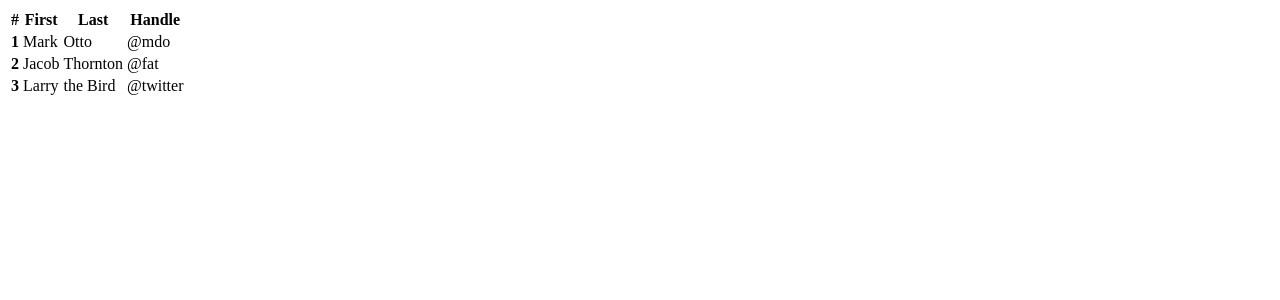
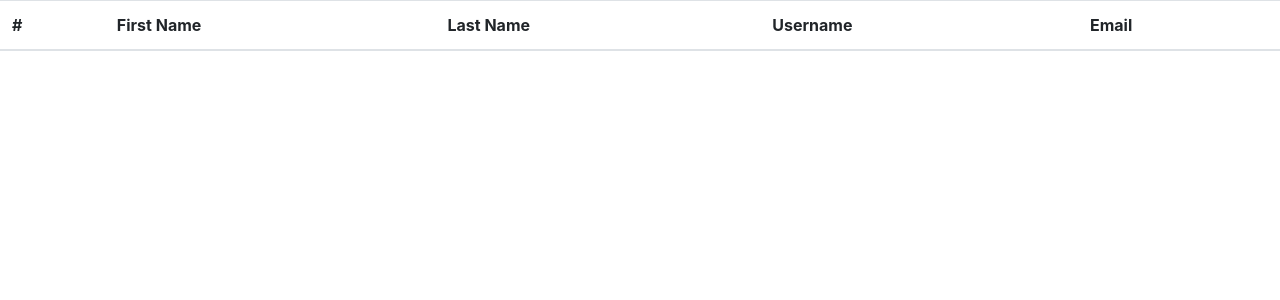
Before and after one commit to KiseraTimon/OOP-PHP-Forms, a PHP site: page /Structures/Tables/users.php in a window 1280 px wide. Shown: the top 300 px of the page. Run offline with PHP 8.4, Linux system fonts and the light colour scheme; lists and menus that the app fills with data are empty.

Commit message:
Modified users table structure

```diff
--- a/Structures/Tables/users.php
+++ b/Structures/Tables/users.php
@@ -4,36 +4,21 @@
     <meta charset="UTF-8">
     <meta name="viewport" content="width=device-width, initial-scale=1.0">
     <title>Registered Users</title>
+    <link rel="stylesheet" href="https://stackpath.bootstrapcdn.com/bootstrap/4.5.2/css/bootstrap.min.css">
 </head>
 <body>
+    <!--Bootstrap Table-->
     <table class="table">
     <thead>
         <tr>
             <th scope="col">#</th>
-        <th scope="col">First</th>
-        <th scope="col">Last</th>
-        <th scope="col">Handle</th>
+            <th scope="col">First Name</th>
+            <th scope="col">Last Name</th>
+            <th scope="col">Username</th>
+            <th scope="col">Email</th>
         </tr>
         </thead>
         <tbody>
-    <tr>
-        <th scope="row">1</th>
-        <td>Mark</td>
-        <td>Otto</td>
-        <td>@mdo</td>
-    </tr>
-    <tr>
-        <th scope="row">2</th>
-        <td>Jacob</td>
-        <td>Thornton</td>
-        <td>@fat</td>
-    </tr>
-    <tr>
-        <th scope="row">3</th>
-        <td>Larry</td>
-        <td>the Bird</td>
-        <td>@twitter</td>
-    </tr>
         </tbody>
     </table>
 </body>
```
Lines whose indentation alone changed are shown as unchanged.
